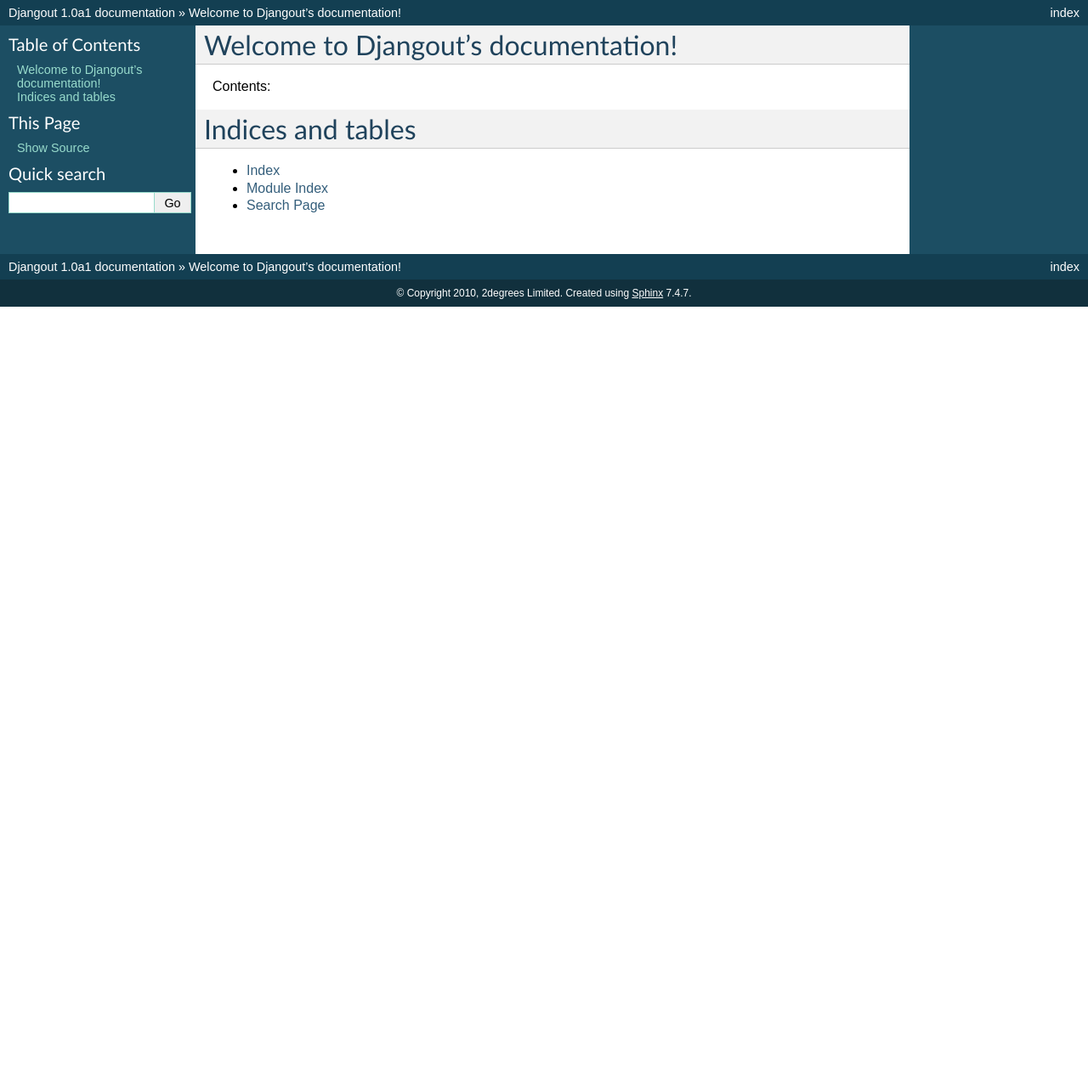
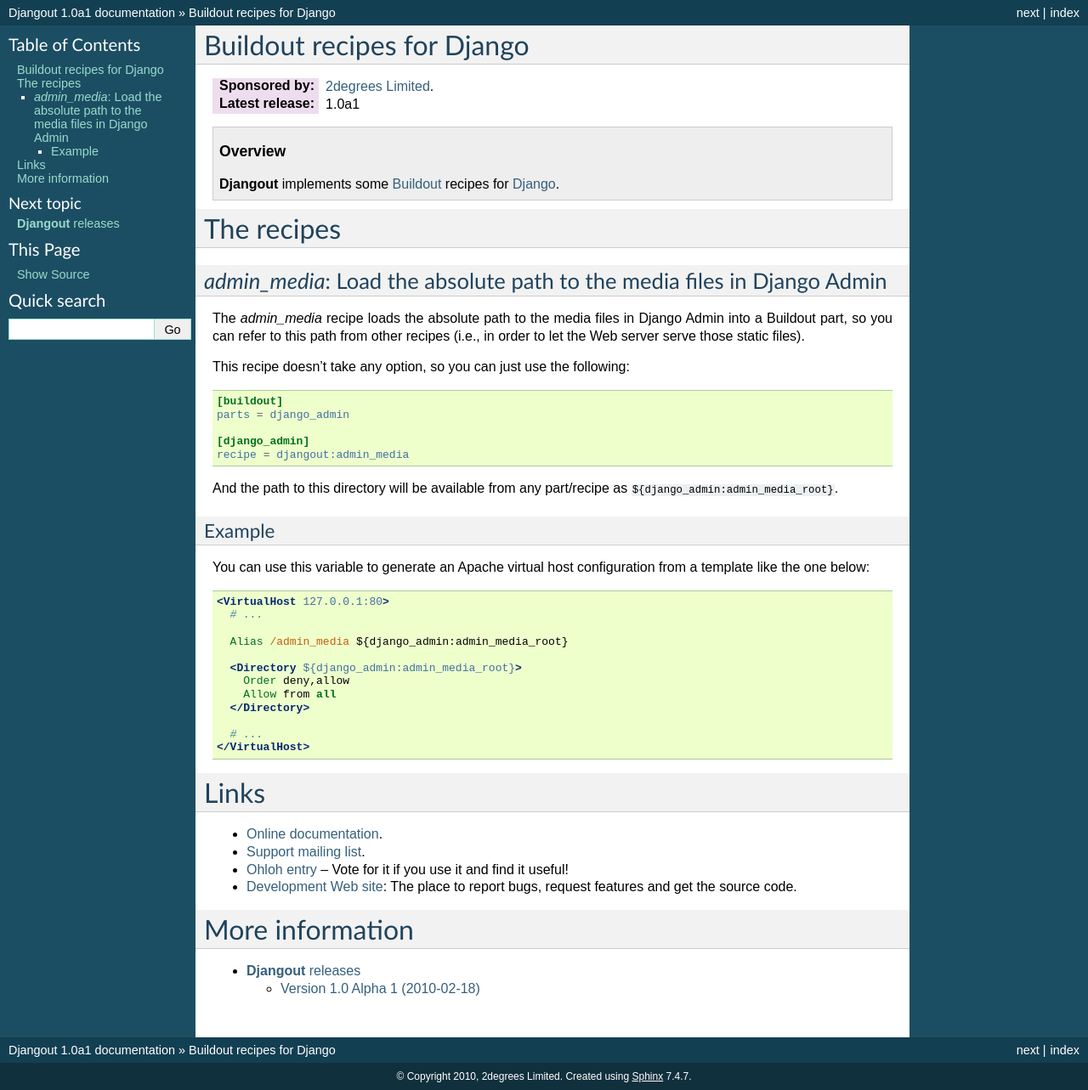
Before and after one commit to 2degrees/djangout, a Sphinx documentation site: the page built from docs/source/index.rst, in a window 1280 px wide. Shown: the whole page at 85% size. Built offline with Sphinx 7.4.7, drawn with Linux system fonts in a browser that asks for light colours; before the commit the page ends 900 px from its top, so only the background shows below that.

Commit message:
Finished the docs

```diff
--- a/docs/source/changelog.rst
+++ b/docs/source/changelog.rst
@@ -0,0 +1,8 @@
+**Djangout** releases
+=====================
+
+
+Version 1.0 Alpha 1 (2010-02-18)
+--------------------------------
+
+Implemented the **admin_media** recipe.
--- a/docs/source/index.rst
+++ b/docs/source/index.rst
@@ -1,19 +1,75 @@
-.. Djangout documentation master file, created by
-   sphinx-quickstart on Thu Feb 18 14:53:55 2010.
-   You can adapt this file completely to your liking, but it should at least
-   contain the root `toctree` directive.
+Buildout recipes for Django
+===========================
 
-Welcome to Djangout's documentation!
-====================================
+:Sponsored by: `2degrees Limited <http://dev.2degreesnetwork.com/>`_.
+:Latest release: |release|
 
-Contents:
+.. topic:: Overview
+
+    **Djangout** implements some `Buildout <http://www.buildout.org/>`_
+    recipes for `Django <http://www.djangoproject.com/>`_.
+
+The recipes
+===========
+
+*admin_media*: Load the absolute path to the media files in Django Admin
+------------------------------------------------------------------------
+
+The *admin_media* recipe loads the absolute path to the media files in Django Admin
+into a Buildout part, so you can refer to this path from other recipes (i.e.,
+in order to let the Web server serve those static files).
+
+This recipe doesn't take any option, so you can just use the following:
+
+.. code-block:: ini
+
+    [buildout]
+    parts = django_admin
+
+    [django_admin]
+    recipe = djangout:admin_media
+
+And the path to this directory will be available from any part/recipe as
+``${django_admin:admin_media_root}``.
+
+
+Example
+~~~~~~~
+
+You can use this variable to generate an Apache virtual host configuration from
+a template like the one below:
+
+.. code-block:: apache
+
+    <VirtualHost 127.0.0.1:80>
+      # ...
+
+      Alias /admin_media ${django_admin:admin_media_root}
+
+      <Directory ${django_admin:admin_media_root}>
+        Order deny,allow
+        Allow from all
+      </Directory>
+
+      # ...
+    </VirtualHost>
+
+
+Links
+=====
+
+- `Online documentation <http://packages.python.org/djangout/>`_.
+- `Support mailing list <http://groups.google.com/group/2degrees-dev/>`_.
+- `Ohloh entry <https://www.ohloh.net/p/djangout>`_ -- Vote for it if you
+  use it and find it useful!
+- `Development Web site <http://bitbucket.org/2degrees/djangout/>`_:
+  The place to report bugs, request features and get the source code.
+
+
+More information
+================
 
 .. toctree::
    :maxdepth: 2
 
-Indices and tables
-==================
-
-* :ref:`genindex`
-* :ref:`modindex`
-* :ref:`search`
+   changelog
```
